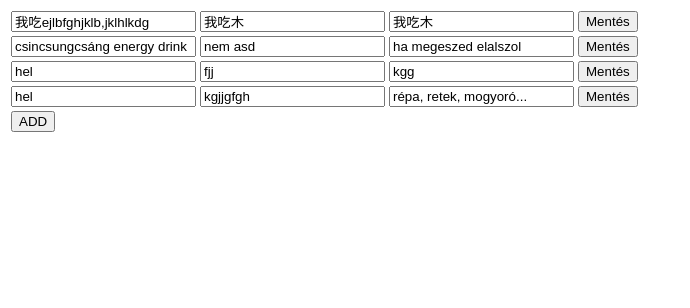
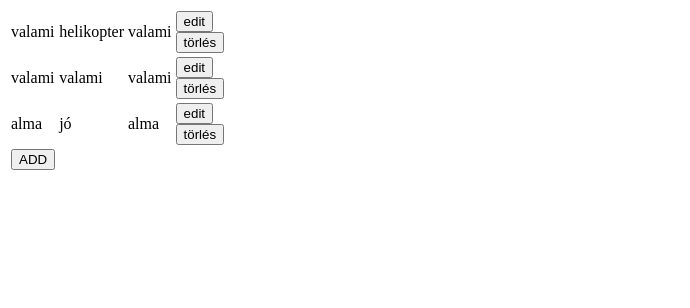
Before and after one commit to Bernat00/flaskProject_v2, a Flask app: page /edit in a window 1280 px wide. Shown: the top 308 px of the page, without its empty margins (0-690 px from the left). Run offline with Flask 3, Linux system fonts and the light colour scheme.

Commit message:
már van egy object de még mindig nem értem teljesen, az edit buzi és valamiért nem kapja meg az url_for-tól az id-t

```diff
--- a/app.py
+++ b/app.py
@@ -25,31 +25,28 @@ def uj_etel():
 
 
 @app.route('/edit', methods={'GET', 'POST'})
-def edit_etel(is_add=False, etelek=None, who_is_edited=None, errors=None):
+def edit_etel(edit_id=None, is_add=False, etelek=None, errors=None):
     if etelek is None:
         etelek = foods.kajak
 
-    return render_template('edit.html', etelek=etelek, is_add=is_add, errors=errors)
+    return render_template('edit.html', etelek=etelek, is_add=is_add, errors=errors, edit_id=edit_id)
 
 
-@app.route('/edit/change/<int:food_id>', methods={'GET', 'POST'})
-def edit_change(food_id):
-    data = foods.load(foods_path)
-    errors = None
+@app.route('/edit/change/<int:edit_id>', methods={'GET', 'POST'})
+def edit_change(edit_id):
 
     if request.method == 'POST':
         name = request.form['name']
         leiras = request.form['leiras']
         allergen = request.form['allergen']
-        data = {'nev': name, 'leiras': leiras, 'allergen': allergen}
-        errors = foods.error_handling(data)
+        data = [name, leiras, allergen]
+
+        errors = foods.error_handling(data)  # van e egy item, kép
         if errors is None:
-            foods.change(foods_path, food_id, data)
-            food_id = None
+            foods.change(edit_id, data)
+            edit_id = None
 
-    print(url_for('etel_del', food_nev='hamburger'))
-
-    return edit_etel(is_add=False, etelek=data, who_is_edited=food_id, errors=errors)
+    return redirect(url_for('edit_etel', edit_id=edit_id))
 
 
 @app.route(f'/edit/del/<food_nev>', methods={'POST'})
--- a/foods.py
+++ b/foods.py
@@ -9,8 +9,7 @@ class Kaja:
         self.nev = self.sor[0]
         self.leiras = self.sor[1]
         self.allergen = self.sor[2]
-        self.id = self.sor[3]
-        self.id = sor_id
+        self.id = int(self.sor[3])
 
     def csv_format(self):
         return f'\n {self.nev} ; {self.leiras} ; {self.allergen} ; {self.id}'
@@ -70,22 +69,6 @@ def add(data):
     write()
 
 
-def edit(path):
-    data = load(path)
-    asdasd = []
-    for i in data:
-        etel = {
-            'nev': i['nev'],
-            'leiras': i['leiras'],
-            'allergen': i['allergen'],
-            'id': i['id'],
-            'is_edit': False
-        }
-        asdasd.append(etel)
-
-    return asdasd
-
-
 def delete(path, nev):
     data_new = []
     data = load(path)
@@ -96,17 +79,10 @@ def delete(path, nev):
     write(path, data_new)
 
 
-def change(path, mi_kell, data):
-    uj = []
-    regi = load(path)
-
-    for sor in regi:
-        if sor["id"] == int(mi_kell):
-            uj.append(data)
-        else:
-            uj.append(sor)
-
-    write(path, uj)
+def change(mi_kell, data):
+    get_food_by_id(mi_kell).nev = data[0]
+    get_food_by_id(mi_kell).nev = data[1]
+    get_food_by_id(mi_kell).nev = data[2]
 
 
 def error_handling(data):
--- a/templates/edit.html
+++ b/templates/edit.html
@@ -35,7 +35,7 @@
 <nav></nav>
 <table>
     {% for etel in etelek %}
-        {% if etel.is_edit == False %}
+        {% if edit_id != etel.id %}
                 <tr>
                     <form name="view" method="post">
                     <td>{{ etel.nev }}</td>
@@ -43,7 +43,7 @@
                     <td>{{ etel.allergen }}</td>
                     </form>
                     <td>
-                        <button type="button" onclick="location.href='{{ url_for('edit_change', food_id=etel.id) }}'" {% if is_add == True %}disabled{% endif %}>edit</button>
+                        <button type="button" onclick="location.href='{{ url_for('edit_change', edit_id=etel.id) }}'" {% if is_add == True %}disabled{% endif %}>edit</button>
 
                         <form action="{{ url_for('etel_del', food_nev=etel.nev) }}" onsubmit="return confirm('Biztosan törli ezt: {{ etel.nev }}?')" method="post">
                             <button type="submit" {% if is_add == True %}disabled{% endif %}>törlés</button>
--- a/templates/foods.csv
+++ b/templates/foods.csv
@@ -1,5 +1,4 @@
-nev;leiras;allergenek
-我吃ejlbfghjklb,jklhlkdg;我吃木;我吃木;1
-csincsungcsáng energy drink;nem asd;ha megeszed elalszol;2
-hel;fjj;kgg;3
-hel;kgjjgfgh;répa, retek, mogyoró...;4
+nev;leiras;allergenek;id
+ valami ; helikopter ; valami ; 1
+ valami ; valami ; valami ; 2
+ alma ; jó ; alma ; 3
```
